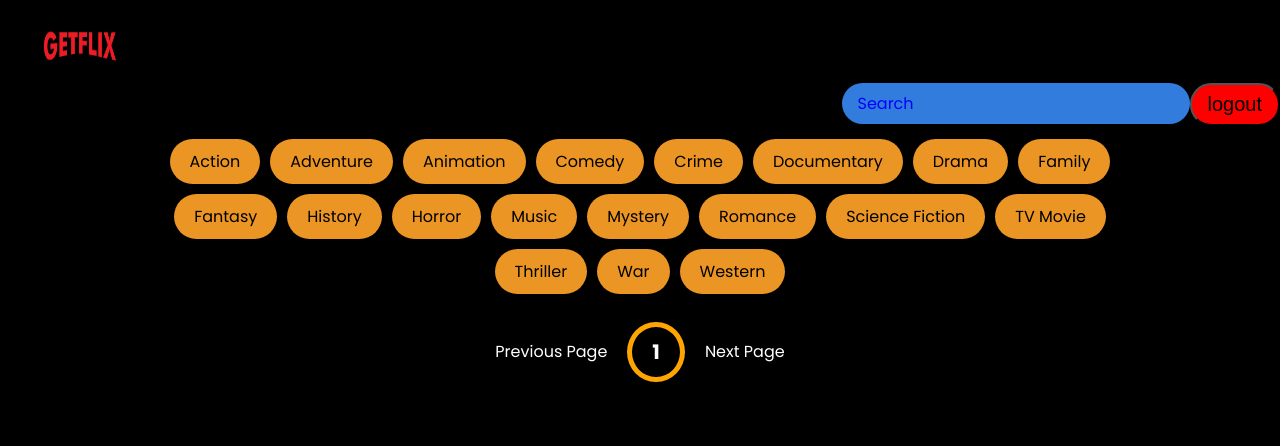
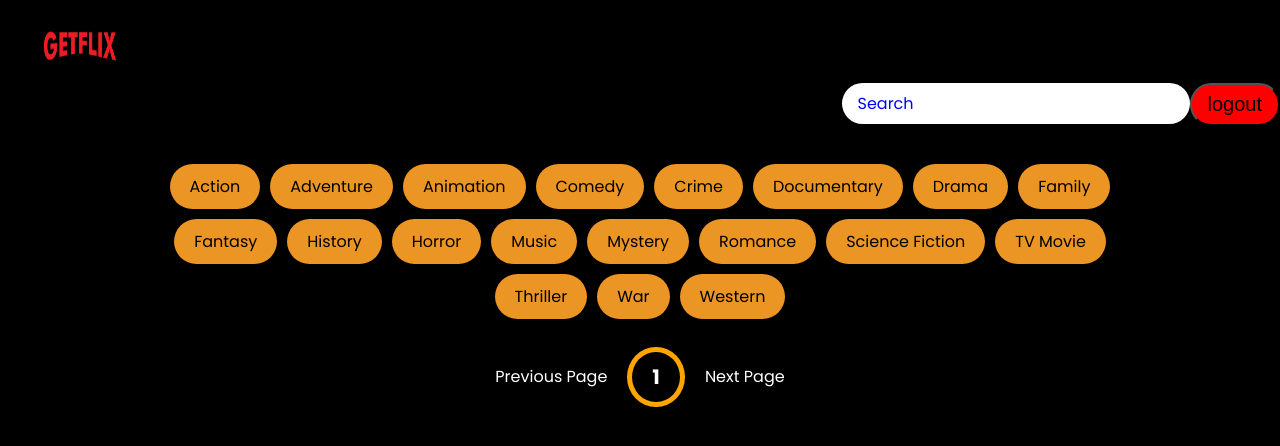
Before and after one commit to pooranikarunanithi/Getflix_Project, a PHP site: page /test.php in a window 1280 px wide. Shown: the top 446 px of the page. Run offline with PHP 8.4, Linux system fonts and the light colour scheme.

Commit message:
update css name and search color and welcome label

```diff
--- a/application/source/PlansAndPricing.php
+++ b/application/source/PlansAndPricing.php
@@ -5,7 +5,7 @@
 <link rel="icon" href="./images/movie-theater.png" type="image/png" />
 <meta name="viewport" content="width=device-width, initial-scale=1.0">
 <link href="https://cdn.jsdelivr.net/npm/bootstrap@5.1.1/dist/css/bootstrap.min.css" rel="stylesheet" integrity="sha384-F3w7mX95PdgyTmZZMECAngseQB83DfGTowi0iMjiWaeVhAn4FJkqJByhZMI3AhiU" crossorigin="anonymous"> <script src="https://cdn.jsdelivr.net/npm/bootstrap@5.1.1/dist/js/bootstrap.bundle.min.js"></script>
-<link rel="stylesheet" href="Plans.css">
+<link rel="stylesheet" href="plans.css">
 </head>
 <body>
 
--- a/application/source/test.css
+++ b/application/source/test.css
@@ -28,8 +28,8 @@ h1{
 }*/
 
 .search{
-    background-color:rgb(49, 124, 221);
-    border: 2px green;
+    background-color:white;
+    border: 2px white;
     padding:0.5rem 1rem;
     border-radius: 50px;
     font-size: 1rem;
@@ -40,7 +40,7 @@ h1{
 
 .search:focus{
     outline:rgb(255, 255, 255);
-    background-color:green;
+    background-color:white;
 }
 
 .search::placeholder{
@@ -306,6 +306,7 @@ h1
 #lbl
 {
     color: white;
-    float: right;
-
+    float: none;
+    padding: 100px;
+    font-weight: bold;
 }
```
